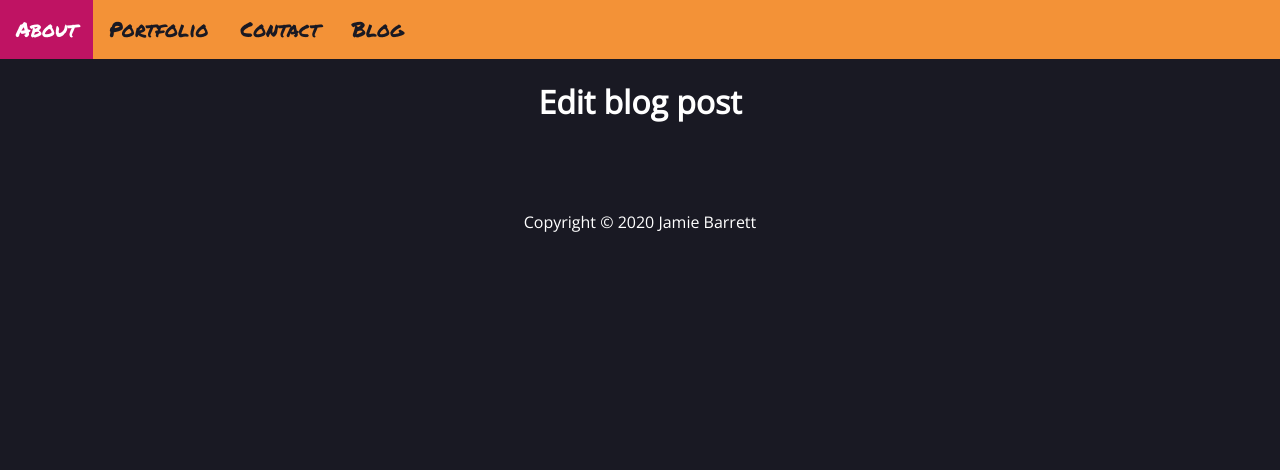
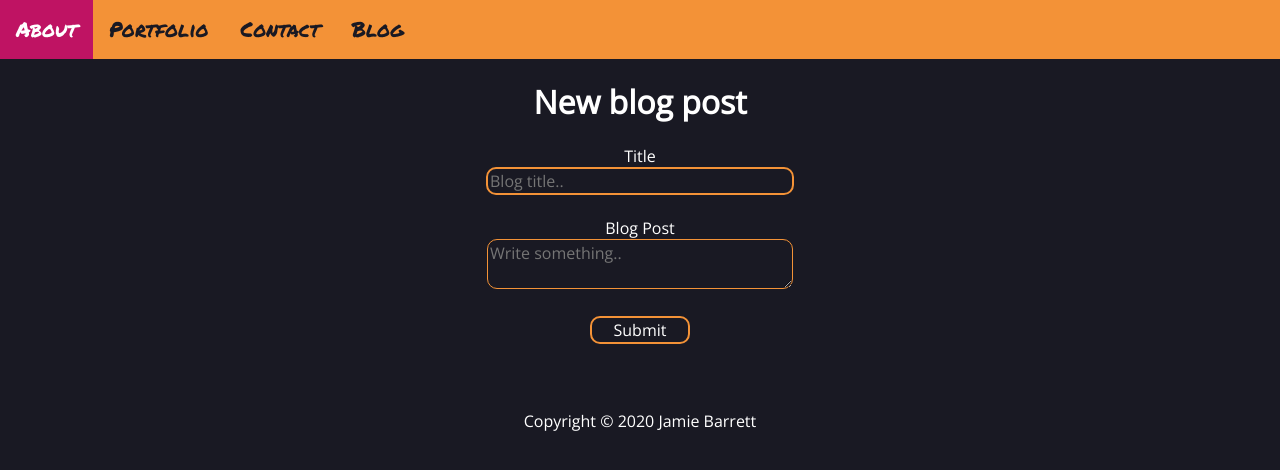
Before and after one commit to jb-0/site-react, a React (Create React App) app in the folder frontend/: page /blog/edit/1 in a window 1280 px wide. Shown: the top 470 px of the page. Built offline with nearby package versions, Linux system fonts and the light colour scheme.

Commit message:
Added edit functionality using params.id to PATCH

```diff
--- a/frontend/src/components/blog/BlogPostEdit.jsx
+++ b/frontend/src/components/blog/BlogPostEdit.jsx
@@ -1,12 +1,46 @@
-import React from "react";
+import React, { useState } from "react";
 import Navbar from "../common/Navbar";
 import Footer from "../common/Footer";
+import BlogPostForm from "./BlogPostForm";
+import "../../styles/Forms.css";
 
-function BlogPostEdit() {
+function BlogPostEdit(props) {
+  const [blogPost, setBlogPost] = useState({
+    title: "",
+    post: "",
+  });
+
+  async function handleSubmit(event) {
+    event.preventDefault();
+
+    const url = `http://localhost:4000/blog/edit/${props.match.params.id}`;
+    console.log(url);
+
+    const rawResponse = await fetch(url, {
+    method: 'PATCH',
+    headers: {
+      'Accept': 'application/json',
+      'Content-Type': 'application/json'
+    },
+    body: JSON.stringify(blogPost)
+  });
+  //TODO err handling response
+  const content = rawResponse;
+  }
+
+  function handleUpdates(event) {
+    const target = event.target.name;
+    const value = event.target.value;
+
+    setBlogPost((previousValues) => {
+      return { ...previousValues, [target]: value };
+    });
+  }
+
   return (
     <div className="blog-post-edit">
       <Navbar />
-      <h1>Edit blog post</h1>
+      <BlogPostForm handleUpdates={handleUpdates} handleSubmit={handleSubmit} blogPost={blogPost}/>
       <Footer />
     </div>
   );
```
